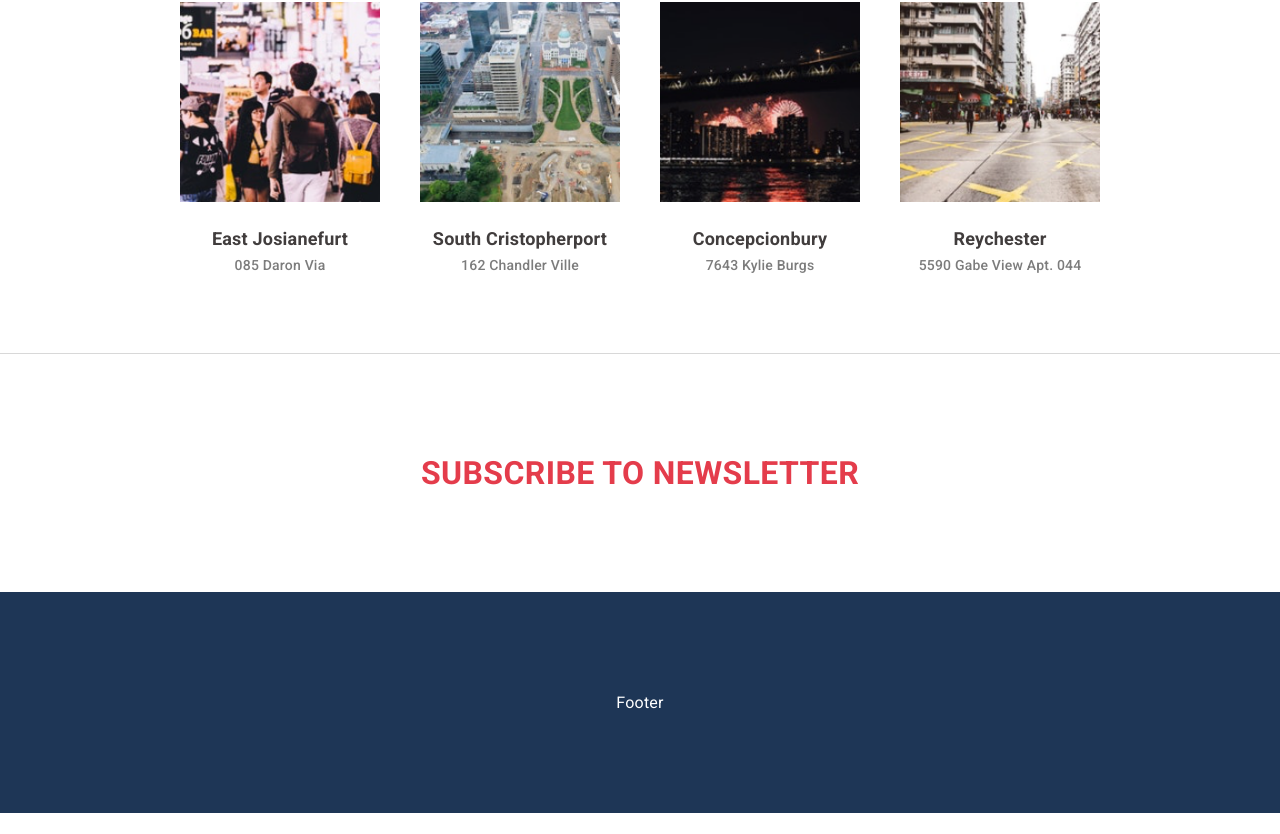
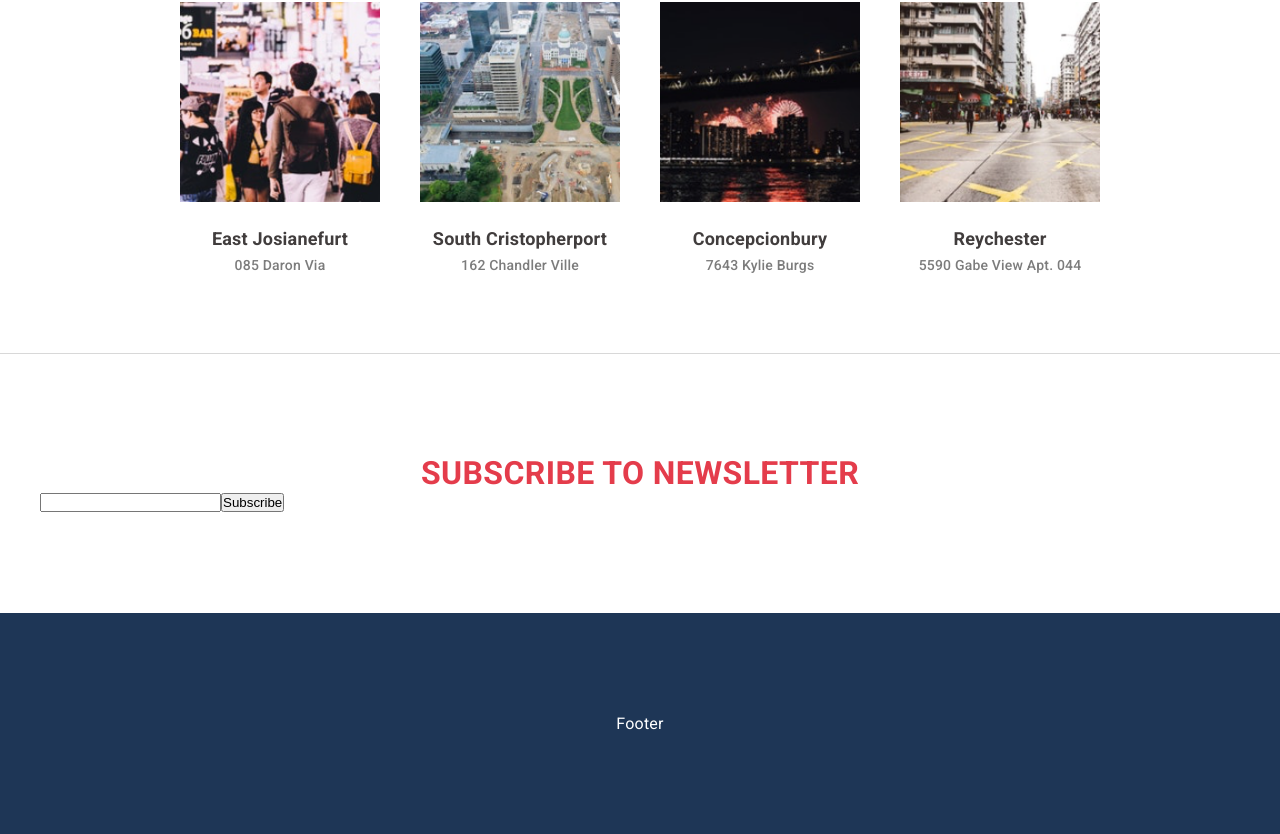
Before and after one commit to genkjames/react-project-app-partner, a React (Create React App) app: page / in a window 1280 px wide. Shown: the part 1623-2457 px from the top of the page. Before the commit the page ends 2436 px from the top, so only its background shows below. Built offline with nearby package versions, Linux system fonts and the light colour scheme.

Commit message:
initial setup of newsletter subscribe form

```diff
--- a/src/components/footer/Newsletter.jsx
+++ b/src/components/footer/Newsletter.jsx
@@ -1,9 +1,11 @@
 import React from 'react';
+import Subscribe from './Subscribe';
 
 function Newsletter(props) {
   return (
     <div className="newsletter content">
       <h2>Subscribe To Newsletter</h2>
+      <Subscribe />
     </div>
   )
 }
--- /dev/null
+++ b/src/components/footer/Subscribe.jsx
@@ -0,0 +1,43 @@
+import React, { Component } from 'react';
+
+class Subscribe extends Component {
+  constructor(props) {
+    super(props);
+    this.state = {
+      email: ""
+    }
+
+    this.handleChange = this.handleChange.bind(this);
+    this.handleSubmit = this.handleSubmit.bind(this);
+  }
+
+  handleChange(e) {
+    const { name, value } = e.target;
+    this.setState({
+      [name]: value
+    })
+  }
+
+  handleSubmit(e) {
+    e.preventDefault();
+    console.log(this.state.email);
+  }
+
+  render() {
+    return (
+      <div>
+        <form onSubmit={this.handleSubmit}>
+          <input
+            onChange={this.handleChange}
+            type="email"
+            value={this.state.email}
+            name="email"
+          />
+          <button>Subscribe</button>
+        </form>
+      </div>
+    )
+  }
+}
+
+export default Subscribe;
```
